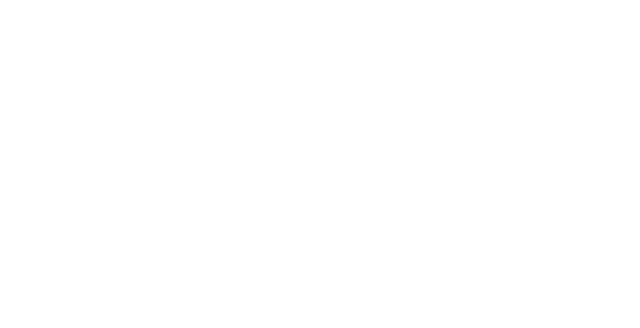
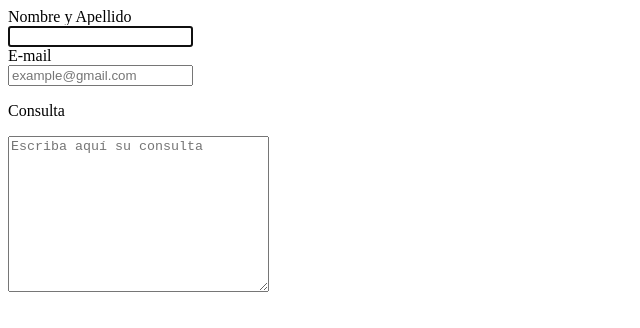
Before and after one commit to AldanaPachecoMartinez/ecommerce-bootcamp, a plain HTML site: page pages/contact/contact.html in a window 1280 px wide. Shown: the whole page, without its empty margins (0-640 px from the left). Drawn offline with Linux system fonts and the light colour scheme.

Commit message:
Estructura con Page Contact incluida

```diff
--- a/pages/contact/contact.html
+++ b/pages/contact/contact.html
@@ -10,12 +10,29 @@
 
     <main>
         <div class="contact-section">
+
             <div class="contact-section__formular">
-                <form action=""></form>
+                <form >
+                    <div class="">
+                        <label for="idInputName">Nombre y Apellido</label><br>
+                        <input type="text" name="fullName" id="idInputName" maxlength="60" minlength="6" required autofocus>
+                    </div>
+                    <div>
+                        <label for="emailInput">E-mail</label><br>
+                        <input type="email" name="email" id="emailInput" minlength="8" maxlength="50" placeholder="example@gmail.com" pattern="[a-z0-9._%+-]+@[a-z0-9.-]+\.[a-z]{2,}$" required>
+                    </div>
+                    <div>
+                        <p>Consulta</p>
+                        <textarea name="consulta" id="" cols="30" rows="10" placeholder="Escriba aquí su consulta" maxlength="255" minlength="4"></textarea>
+                    </div>
+                </form>
             </div>
 
 
-            <div class="ubication-section"></div>
+            <div class="ubication-section">
+
+            </div>
+
         </div>
     </main>
 
```
Also changed, not shown: index.html (+7 -2 lines), assets/images/Logo DECO.png (added), assets/images/logo Largo.png (added).
